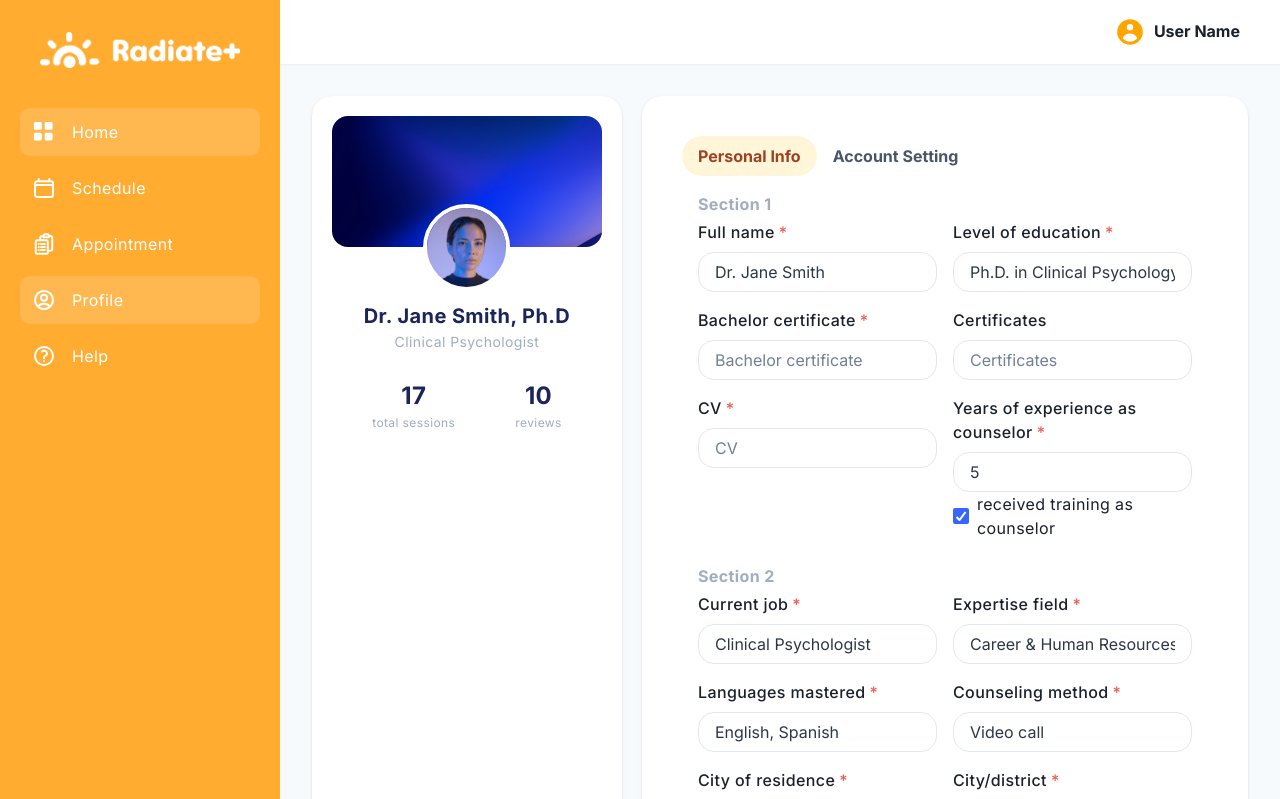
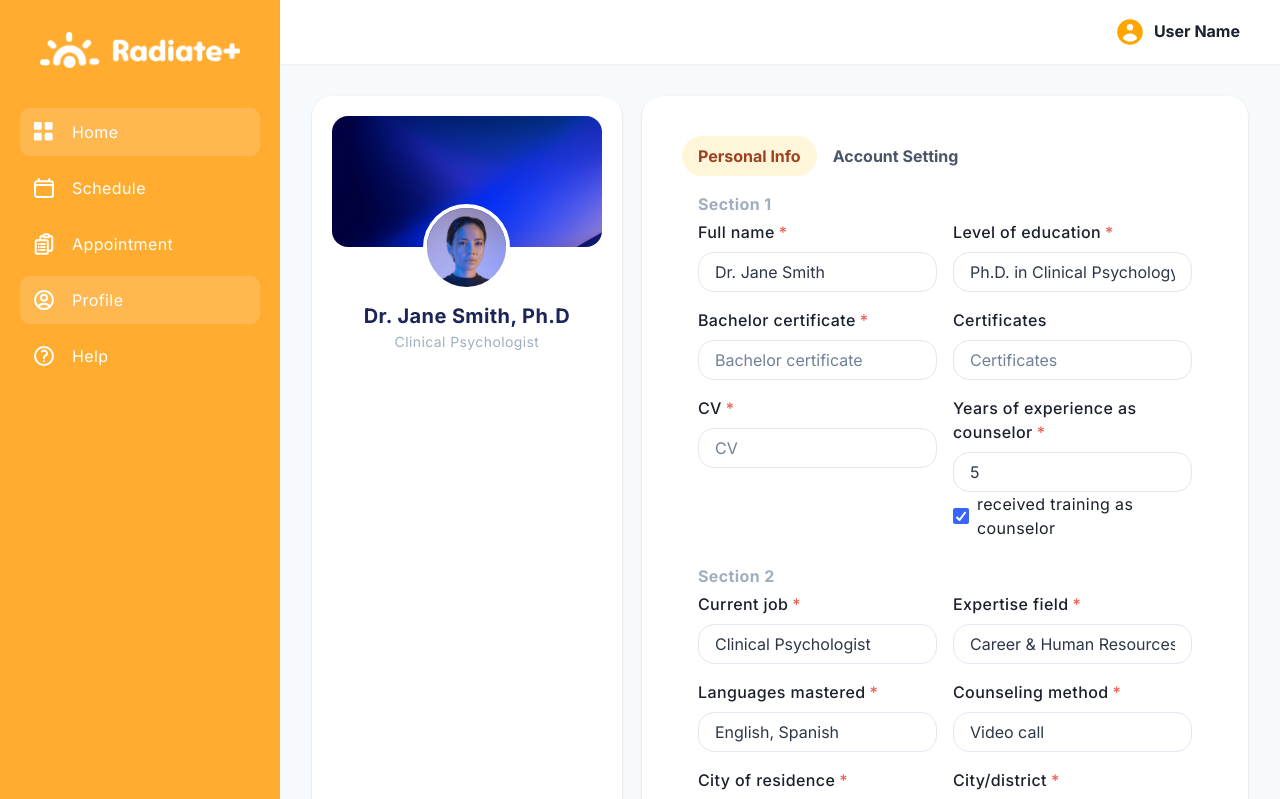
Before and after one commit to Radiate-Mental-Health-App/front-end, a React (Vite) app: page /p/profile in a window 1280 px wide. Shown: the top 799 px of the page. Built offline with nearby package versions, Linux system fonts and the light colour scheme.

Commit message:
Remove "reviews" from psychologist profile

```diff
--- a/src/pages/psychologist/profile/components/Banner.jsx
+++ b/src/pages/psychologist/profile/components/Banner.jsx
@@ -3,14 +3,13 @@ import {
     Avatar,
     Box,
     Card,
-    Flex,
     Text,
     useColorModeValue
 } from "@chakra-ui/react";
 
 export default function Banner(props) {
     // eslint-disable-next-line react/prop-types
-    const { banner, avatar, name, job, totalSessions, reviews } = props;
+    const { banner, avatar, name, job } = props;
 
     // Chakra Color Mode
     const textColorPrimary = useColorModeValue("secondaryGray.900", "white");
@@ -46,32 +45,6 @@ export default function Banner(props) {
             <Text color={textColorSecondary} fontSize='sm'>
                 {job}
             </Text>
-            <Flex w='max-content' mx='auto' mt='26px'>
-                <Flex mx='auto' me='60px' align='center' direction='column'>
-                    <Text color={textColorPrimary} fontSize='2xl' fontWeight='700'>
-                        {totalSessions}
-                    </Text>
-                    <Text
-                        color={textColorSecondary}
-                        fontSize='xs'
-                        fontWeight='400'
-                        textAlign={"center"}>
-                        total sessions
-                    </Text>
-                </Flex>
-                <Flex mx='auto' align='center' direction='column'>
-                    <Text color={textColorPrimary} fontSize='2xl' fontWeight='700'>
-                        {reviews}
-                    </Text>
-                    <Text
-                        color={textColorSecondary}
-                        fontSize='xs'
-                        fontWeight='400'
-                        textAlign={"center"}>
-                        reviews
-                    </Text>
-                </Flex>
-            </Flex>
         </Card>
     );
 }
```
